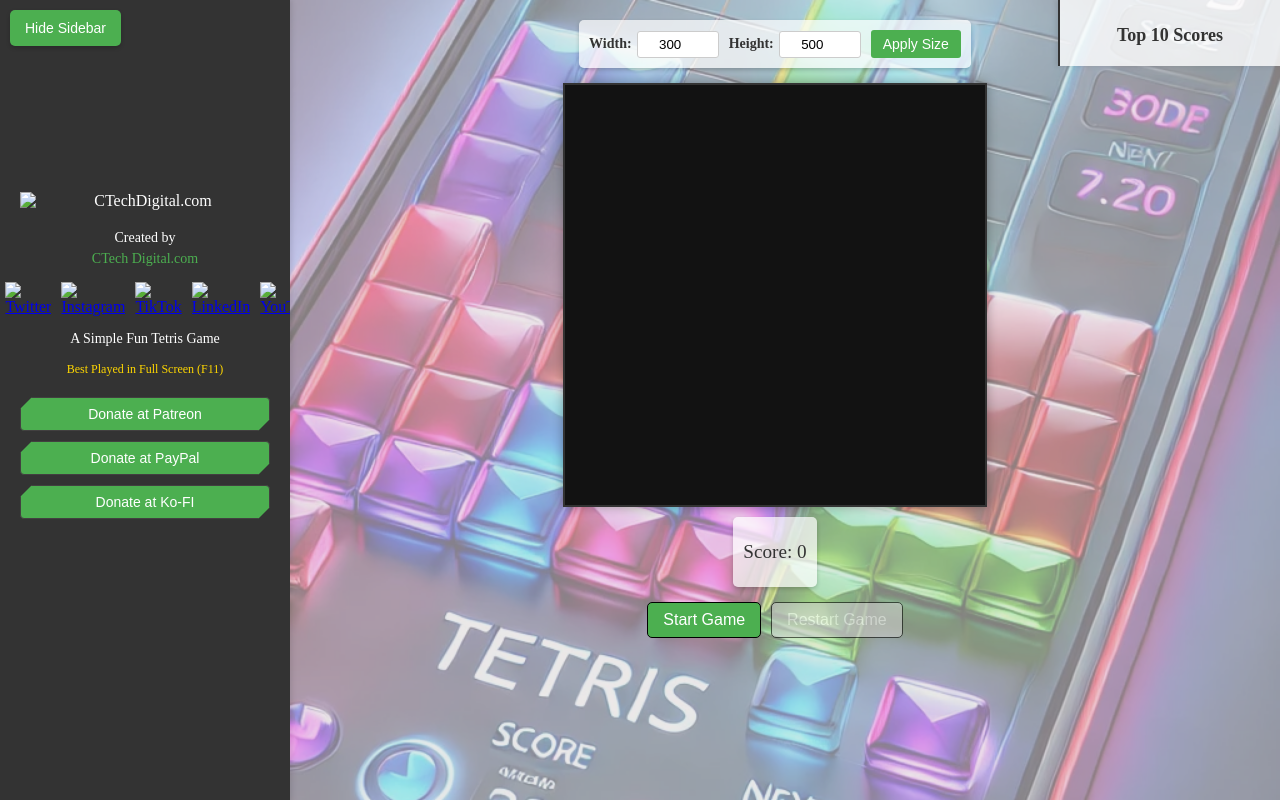
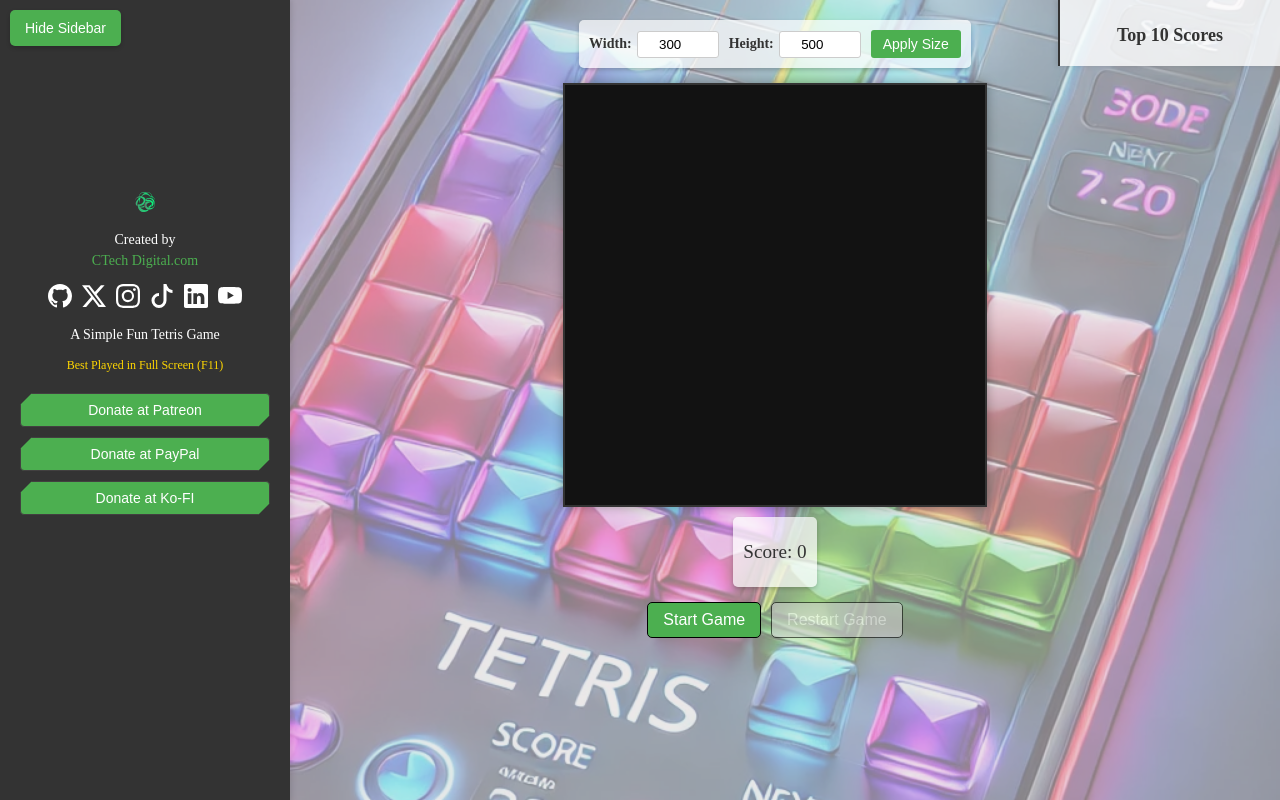
Before and after one commit to CTechDigitalpt/simple-tetris-game, a plain HTML site: page index.html in a window 1280 px wide. Drawn offline with Linux system fonts and the light colour scheme; a script that the page names is missing; files whose address does not match are found by name.

Commit message:
Update index.html

```diff
--- a/index.html
+++ b/index.html
@@ -18,7 +18,7 @@
 <body>
     <button id="toggle-sidebar-btn">Hide Sidebar</button>
     <div id="sidebar">
-        <img src="assets/images/logo/ctechdigital.png" alt="CTechDigital.com" class="sidebar-logo">
+        <img src="assets/logo/ctechdigital.png" alt="CTechDigital.com" class="sidebar-logo">
         <p class="sidebar-created-by">Created by</p>
         <a href="https://www.ctechdigital.com" target="_blank" class="sidebar-url">CTech Digital.com</a>
         <div class="social-icons">
@@ -26,19 +26,19 @@
                 <img src="assets/images/social/light/github.svg" alt="GitHub" class="social-icon">
             </a>
             <a href="https://x.com/CTechDigital" target="_blank" class="social-link">
-                <img src="assets/images/social/light/twitter-x.svg" alt="Twitter" class="social-icon">
+                <img src="assets/social/light/twitter-x.svg" alt="Twitter" class="social-icon">
             </a>
             <a href="https://www.instagram.com/ctechdigitalcom/" target="_blank" class="social-link">
-                <img src="assets/images/social/light/instagram.svg" alt="Instagram" class="social-icon">
+                <img src="assets/social/light/instagram.svg" alt="Instagram" class="social-icon">
             </a>
             <a href="https://tiktok.com/@ctechdigital.com" target="_blank" class="social-link">
-                <img src="assets/images/social/light/tiktok.svg" alt="TikTok" class="social-icon">
+                <img src="assets/social/light/tiktok.svg" alt="TikTok" class="social-icon">
             </a>
             <a href="https://www.linkedin.com/company/ctech-digital/" target="_blank" class="social-link">
-                <img src="assets/images/social/light/linkedin.svg" alt="LinkedIn" class="social-icon">
+                <img src="assets/social/light/linkedin.svg" alt="LinkedIn" class="social-icon">
             </a>
             <a href="https://www.youtube.com/@CTech_Digital" target="_blank" class="social-link">
-                <img src="assets/images/social/light/youtube.svg" alt="YouTube" class="social-icon">
+                <img src="assets/social/light/youtube.svg" alt="YouTube" class="social-icon">
             </a>
         </div>
         <p class="sidebar-description">A Simple Fun Tetris Game</p>
```
